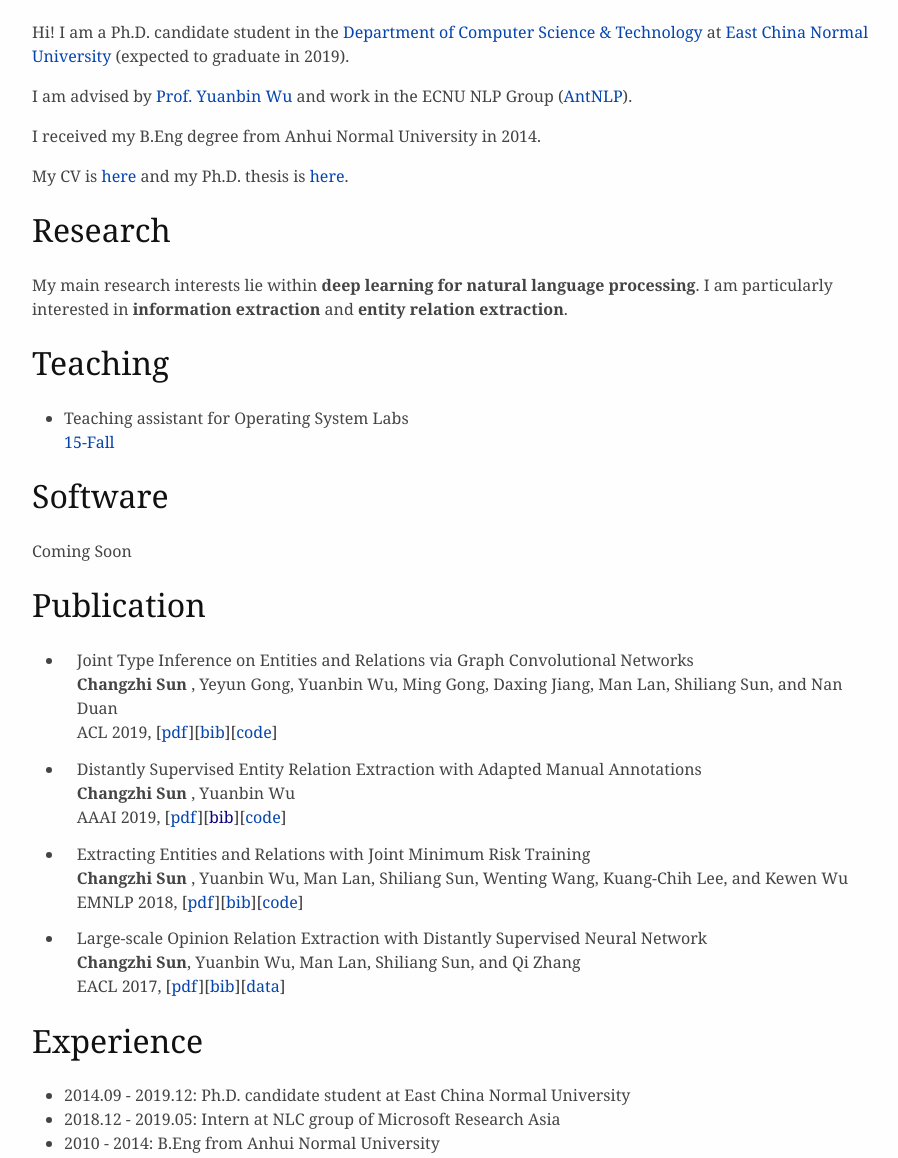
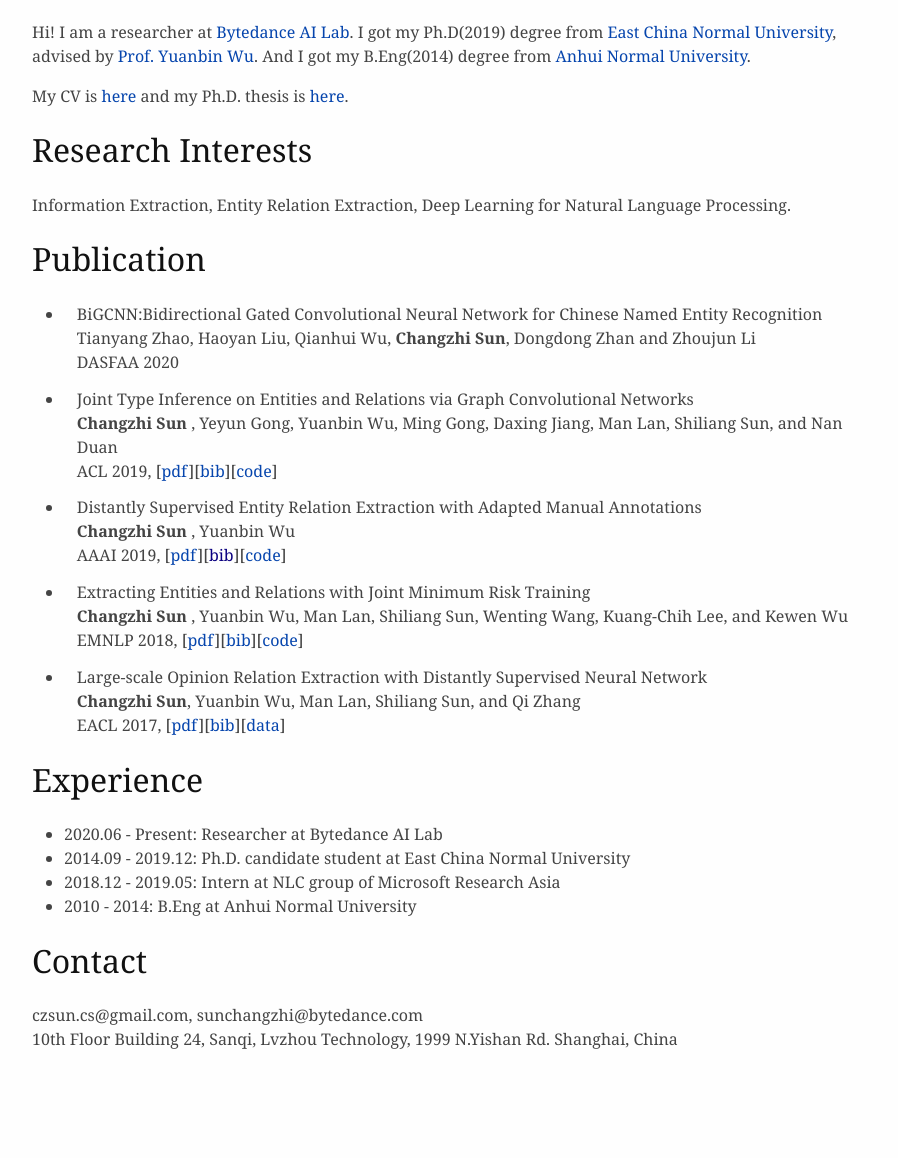
Before and after one commit to changzhisun/changzhisun.github.io, a plain HTML site: page index.html in a window 1280 px wide. Shown: the part 90-1248 px from the top of the page, without its empty margins (184-1082 px from the left). After the commit the page ends 1173 px from the top, so only its background shows below. Drawn offline with Linux system fonts and the light colour scheme.

Commit message:
update cv and site

```diff
--- a/index.html
+++ b/index.html
@@ -20,26 +20,25 @@
 <header>
 <h1 class="title">Changzhi Sun </h1>
 </header>
-<p>Hi! I am a Ph.D. candidate student in the <a href='http://www.cs.ecnu.edu.cn'>Department of Computer Science &amp; Technology</a> at <a href='http://www.ecnu.edu.cn'>East China Normal University</a> (expected to graduate in 2019).
-</p>
-<p>
-I am advised by <a href='http://ybwu.org'>Prof. Yuanbin Wu</a> and work in the ECNU NLP Group (<a href='http://antnlp.org/'>AntNLP</a>).
-</p>
-<p>
-I received my B.Eng degree from Anhui Normal University in 2014. </p>
+<p>Hi! I am a researcher at <a href='https://ailab.bytedance.com/'>Bytedance AI Lab</a>.
+I got my Ph.D(2019) degree from <a href='http://www.ecnu.edu.cn'>East China Normal University</a>,
+advised by <a href='http://ybwu.org'>Prof. Yuanbin Wu</a>.
+And I got my B.Eng(2014) degree from <a href='https://www.ahnu.edu.cn/'>Anhui Normal University</a>. </p>
 </p>
 
 <p> My CV is <a href="publications/cv_changzhisun.pdf">here</a>
 and my Ph.D. thesis is <a href="publications/thesis.pdf">here</a>.  </p>
-<h2 id="research">Research</h2>
-<p>My main research interests lie within <strong>deep learning for natural language processing</strong>. I am particularly interested in <strong>information extraction </strong> and <strong>entity relation extraction</strong>.</p>
-<h2 id="teaching">Teaching</h2>
-<ul><li>Teaching assistant for Operating System Labs <br />
-<a href='http://ybwu.org/ecnu-oslabs/15-Fall/index.html'>15-Fall</a></li></ul>
-<h2 id="software">Software</h2>
-<p>Coming Soon</p>
+<h2 id="research">Research Interests</h2>
+<p>
+Information Extraction,
+Entity Relation Extraction,
+Deep Learning for Natural Language Processing.
+</p>
 <h2 id="publication">Publication</h2>
 <ul>
+<li><p>BiGCNN:Bidirectional Gated Convolutional Neural Network for Chinese Named Entity Recognition<br />
+    Tianyang Zhao, Haoyan Liu, Qianhui Wu, <strong>Changzhi Sun</strong>, Dongdong Zhan and Zhoujun Li <br />
+    DASFAA 2020 </p></li>
 <li><p>Joint Type Inference on Entities and Relations via Graph Convolutional Networks<br />
     <strong> Changzhi Sun </strong>, Yeyun Gong, Yuanbin Wu, Ming Gong, Daxing Jiang, Man Lan, Shiliang Sun, and Nan Duan <br />
     ACL 2019, [<a href='https://www.aclweb.org/anthology/P19-1131.pdf'>pdf</a>][<a href='https://www.aclweb.org/anthology/papers/P/P19/P19-1131.bib'>bib</a>][<a href='https://github.com/changzhisun/AntNRE/tree/master/joint_entrel_gcn'>code</a>]</p></li>
@@ -55,11 +54,13 @@ and my Ph.D. thesis is <a href="publications/thesis.pdf">here</a>.  </p>
 </ul>
 <h2 id="experience">Experience</h2>
 <ul>
+    <li>2020.06 - Present: Researcher at Bytedance AI Lab</li>
     <li>2014.09 - 2019.12: Ph.D. candidate student at East China Normal University</li>
     <li>2018.12 - 2019.05: Intern at NLC group of Microsoft Research Asia
-    <li>2010 - 2014: B.Eng from Anhui Normal University</li></ul>
+    <li>2010 - 2014: B.Eng at Anhui Normal University</li></ul>
 <h2 id="contact">Contact</h2>
-<p>czsun.cs[at]gmail.com<br />
-B906 Science Building, 3663 North Zhongshan Road, Shanghai, 200062</p>
+<p>
+czsun.cs@gmail.com, sunchangzhi@bytedance.com<br />
+10th Floor Building 24, Sanqi, Lvzhou Technology, 1999 N.Yishan Rd. Shanghai, China
 </body>
 </html>
```
Also changed, not shown: 1 other file.
